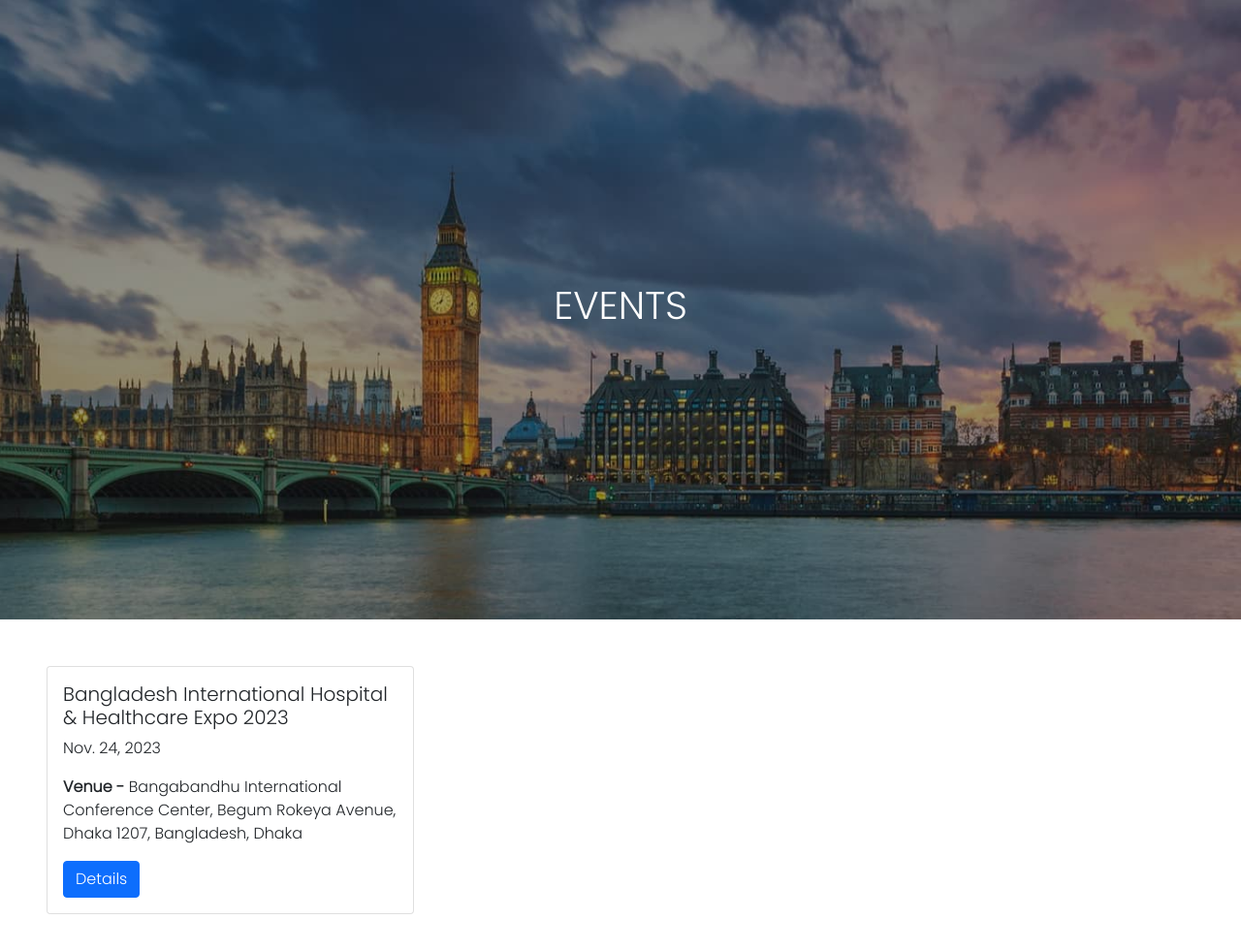
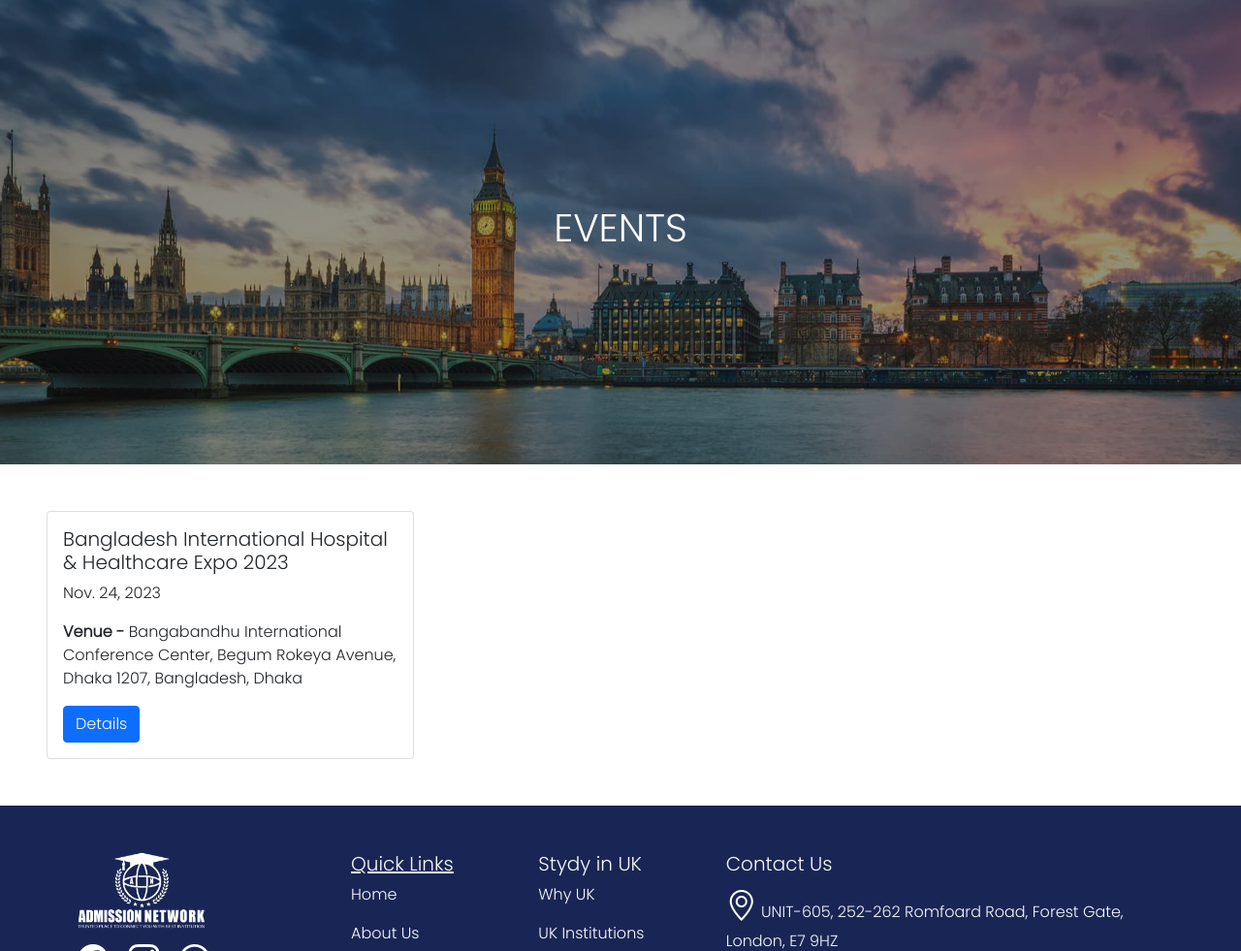
Before and after one commit to SUBHO01717/admission, a Django app: page /events in a window 1280 px wide. Shown: the part 96-1077 px from the top of the page at 97% size. Run offline with Django 4.2, Linux system fonts and the light colour scheme; data comes from the database, SQL or seed files in the repository; some libraries are stand-ins or nearby versions.

Commit message:
Update events.html

```diff
--- a/forntend/templates/events.html
+++ b/forntend/templates/events.html
@@ -6,7 +6,7 @@
 <div class="container-fluid p-0">
   <div class="row" style="background: url('{% static "images/events.jpg" %}') center/cover no-repeat;">
       <!-- First Column (Image Background) -->
-      <div class="col-md-12 d-flex flex-column justify-content-center px-5 text-white order-md-1" style="height: 80vh;">
+      <div class="col-md-12 d-flex flex-column justify-content-center px-5 text-white order-md-1" style="height: 60vh;">
           <div class="text-center">
               <h1 class="py-3 ">EVENTS</h1>
 
```
